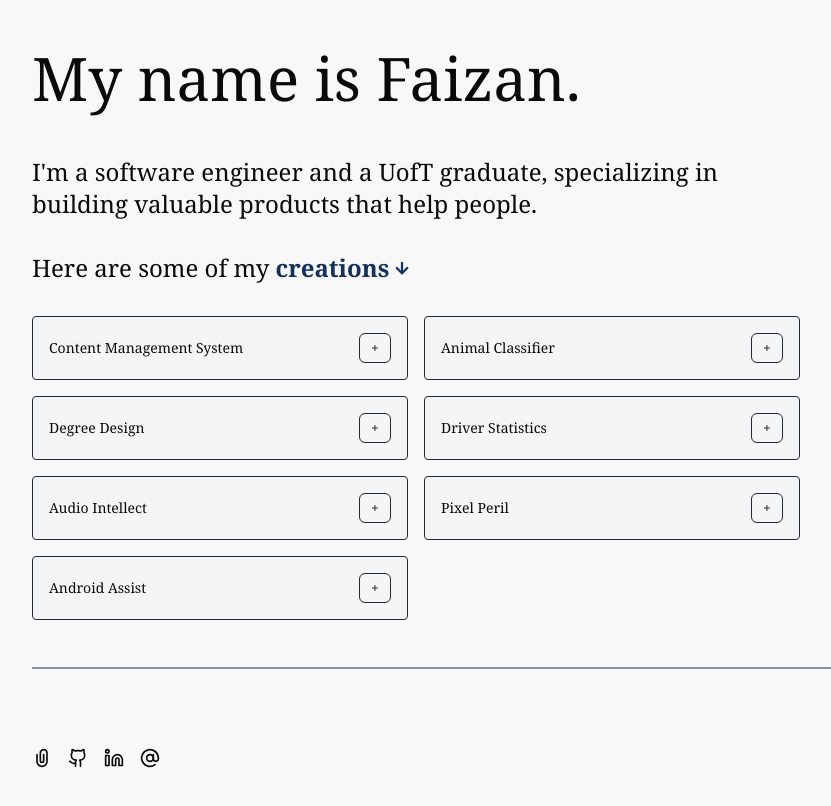
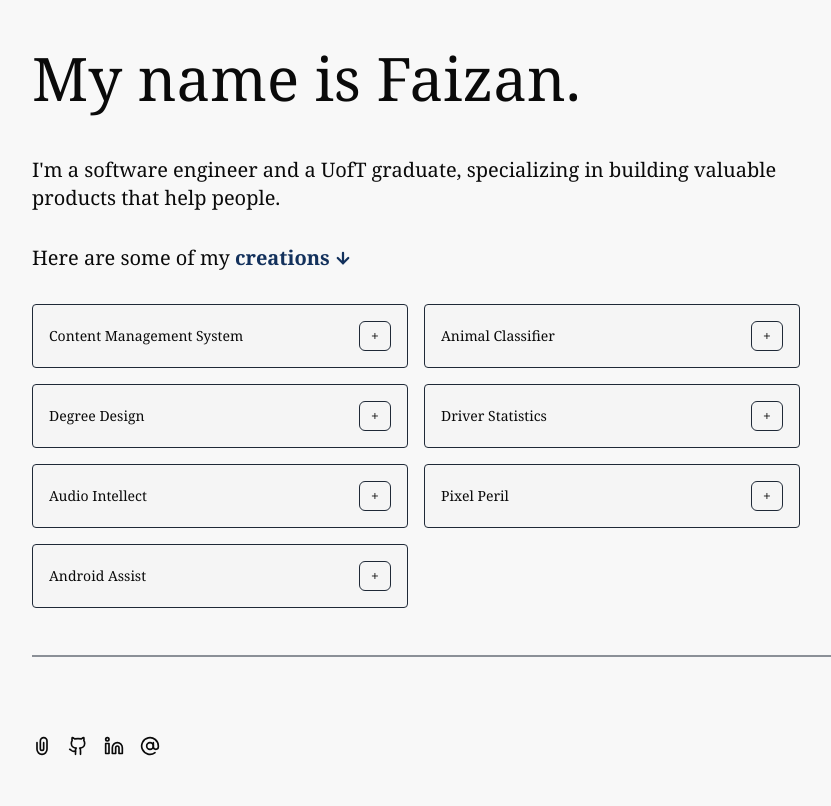
Before and after one commit to faizannaseerr/PortfolioV3, a Next.js app: page / in a window 1280 px wide. Shown: the top 806 px of the page, without its empty margins (48-879 px from the left). Built offline with nearby package versions, Linux system fonts and the light colour scheme.

Commit message:
changed font sizes, intro comp

```diff
--- a/src/components/Intro.tsx
+++ b/src/components/Intro.tsx
@@ -22,7 +22,7 @@ const Intro = () => {
                     initial={{ opacity: 0 }}
                     animate={{ opacity: 1 }}
                     transition={{ duration: 0.5, delay: 0.3 }}
-                    className="text-xl sm:text-2xl mt-12 font-serif max-w-3xl"
+                    className="text-xl mt-12 font-serif max-w-3xl"
                 >
                     I'm a software engineer and a UofT graduate, specializing in building valuable products that help people.
                 </motion.div>
@@ -30,7 +30,7 @@ const Intro = () => {
                     initial={{ opacity: 0 }}
                     animate={{ opacity: 1 }}
                     transition={{ duration: 0.5, delay: 0.5 }}
-                    className="text-xl sm:text-2xl mt-8 font-serif max-w-3xl"
+                    className="text-xl mt-8 font-serif max-w-3xl"
                 >
                     Here are some of my {" "}
                     <span
```
